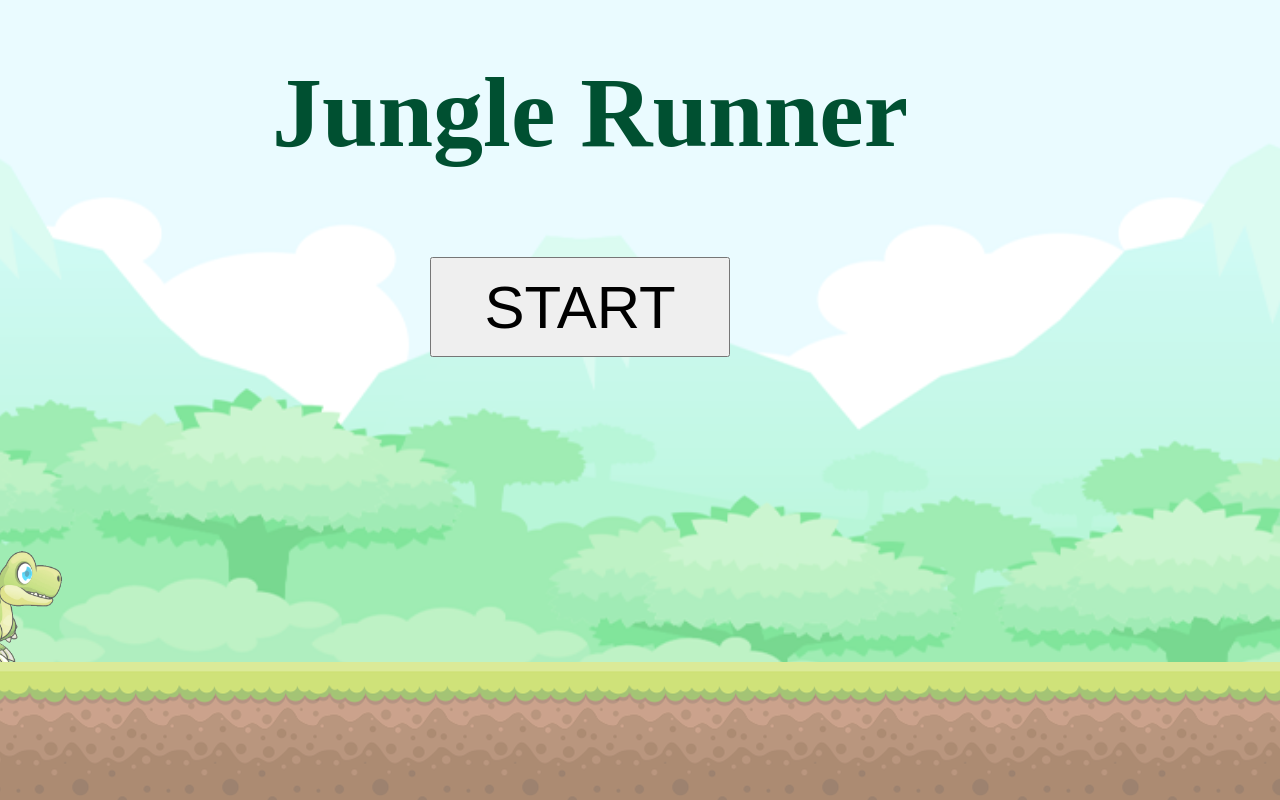
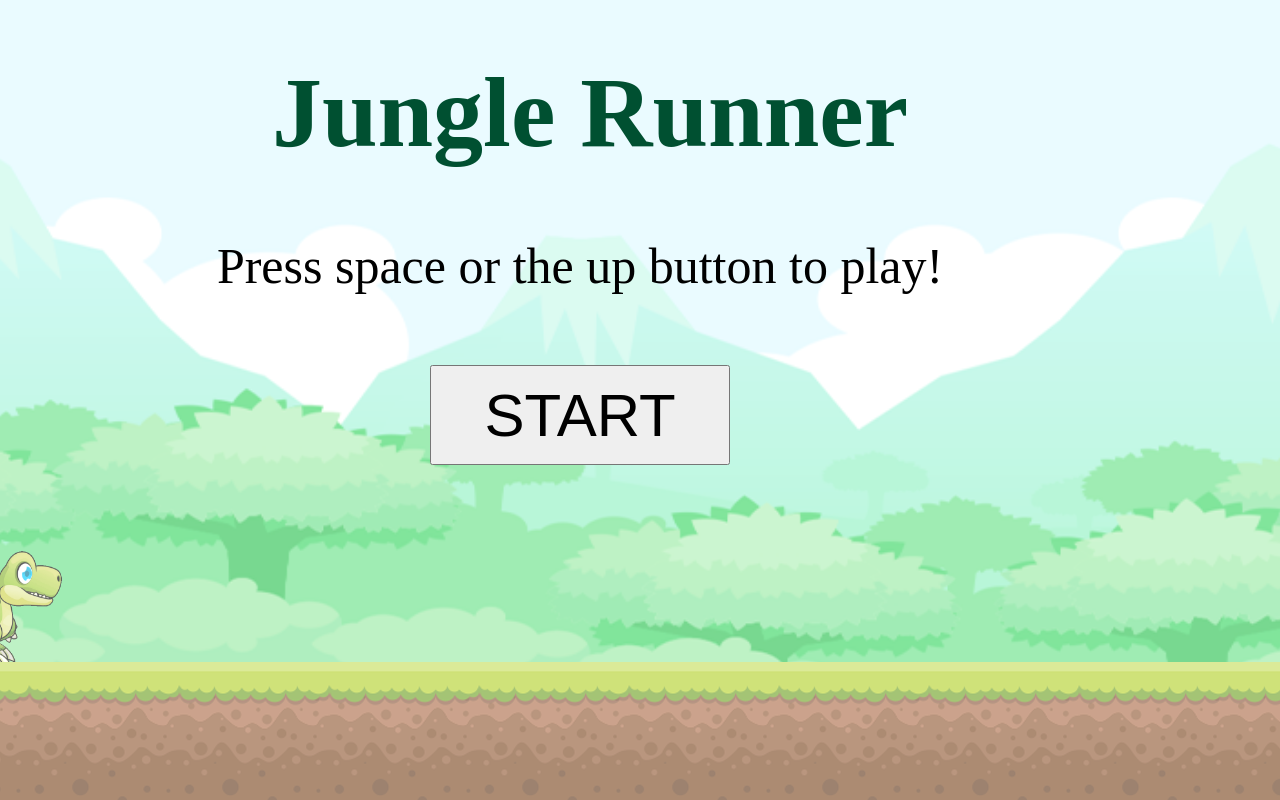
Before and after one commit to nlafauci/Endless-Runner, a plain HTML site: page index.html in a window 1280 px wide. Drawn offline with Linux system fonts and the light colour scheme.

Commit message:
instructions added

```diff
--- a/index.html
+++ b/index.html
@@ -10,6 +10,7 @@
 <body>
     <div class="start-menu">
         <h1 class="title"> Jungle Runner </h1>
+        <p class="instructions"> Press space or the up button to play!</p>
         <button class="start"> Start </button>
     </div>
     <div class="game-space">
--- a/styles.css
+++ b/styles.css
@@ -21,6 +21,16 @@
   user-select: none;
   text-align: center;
   color: rgb(0, 80, 49);
+}
+
+.instructions {
+  font-size: 50px;
+  font-family: 'Times New Roman', Times, serif;
+  user-select: none;
+  color: rgb(0, 0, 0);
+  text-align: center; /* Add this line */
+  margin-top: 50px;
+  margin-right: 120px; /* Adjust the value as per your requirement */
 }
 
 .start {
```
